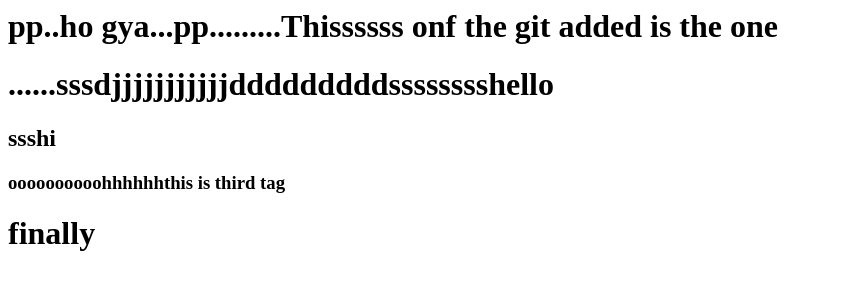
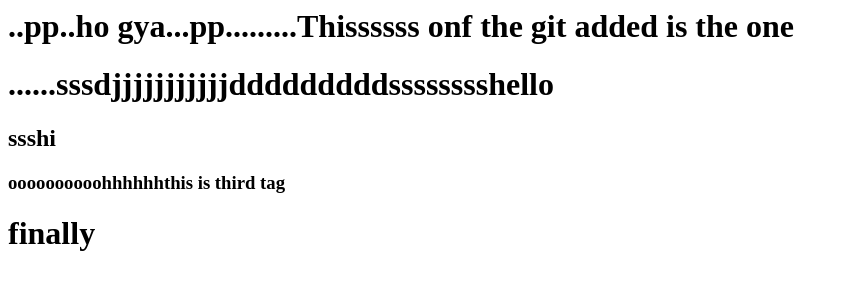
Before and after one commit to rajput-boy-vishwajit/myproject, a plain HTML site: page index.html in a window 1280 px wide. Shown: the whole page, without its empty margins (0-849 px from the left). Drawn offline with Linux system fonts and the light colour scheme.

Commit message:
llppkkll

```diff
--- a/index.html
+++ b/index.html
@@ -1,4 +1,4 @@
-<h1>pp..ho gya...pp.........Thissssss onf the git added is the one</h1>
+<h1>..pp..ho gya...pp.........Thissssss onf the git added is the one</h1>
 <h1>......sssdjjjjjjjjjjjdddddddddsssssssshello</h1>
 <h2>ssshi</h2>
 <h3>oooooooooohhhhhhthis is third tag</h3>
```
